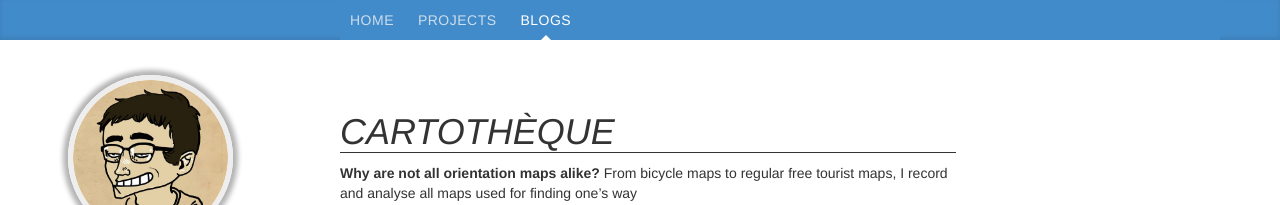
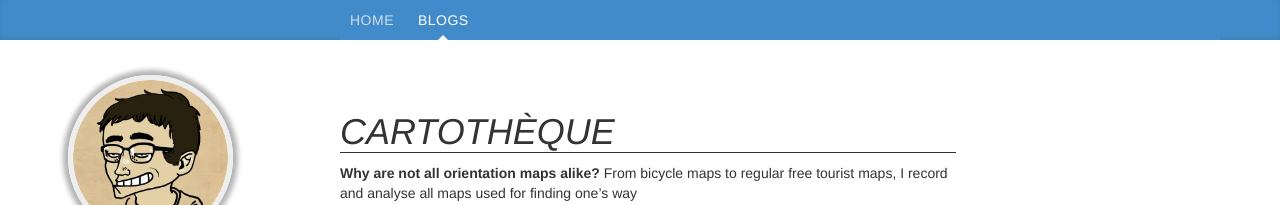
Before and after one commit to katossky/katossky.github.io, a Jekyll site: the page built from blogs/cartotheque.html, in a window 1280 px wide. Shown: the top 205 px of the page. Built offline with Jekyll 4.4.1, drawn with Linux system fonts in a browser that asks for light colours.

Commit message:
rename and redesign the journey planner
It is now a distinct project with its own page, outside the rest of
the website.

```diff
--- a/_layouts/default.html
+++ b/_layouts/default.html
@@ -31,15 +31,11 @@ blogs:
     <script src='/js/jquery-2.2.3.min.js'></script>
   </head>
   <body>
+    {% if page.url != '/plan-your-journey-on-the-pilgrim-way' %}
     <header>
       {% assign slice = page.url | slice:1, 6 %}
       <nav><ul>
         <li{% if page.url == '/' %}   class="active" {% endif %}><a href="/">Home </a>
-        </li>
-        <li{% if page.url == '/eurovelo.html' %} class="active" {% endif %}><a href="#">Projects</a>
-           <ul>
-              <li><a href="/eurovelo.html">Eurovelo 3</a></li>
-          </ul>
         </li>
         <li{% if slice == 'blogs/' %} class="active" {% endif %}><a href="#">Blogs</a>
            <ul>
@@ -55,9 +51,10 @@ blogs:
         <!--<li><a href="#">Résumé</a></li>-->
       </ul></nav>
     </header>
+    {% endif %}
     <div id='left-column'>
+      {% if page.url != '/plan-your-journey-on-the-pilgrim-way' %}
       <div id='me'><a href="/"><img src='/img/arthur.png'/></a></div>
-      {% if page.url != '/eurovelo' %}
       <p><strong>Arthur</strong> is a statistician, data scientist, environmental economist, organic food grower, amateur graphist and urbanist. He loves food, bike touring, coding, handcrafts, arts, epistemology, maps and social sciences. He speaks French, English, Danish, basic Spanish, and is learning Italian and German.</p>
       <!-- probably this text should change depending on the page -->
       <p>He doesn't always talk about himself in the third person.</p>
@@ -73,7 +70,7 @@ blogs:
         <p>{{ page.footer }} Website hosted by GitHub and run with Jekyll & Less. Picture from the <a href='http://www.editions-delcourt.fr/bouletmaton'>Bouletmaton</a>, &copy; Delcourt 2016.</p>
       </footer>
     </div>
-    <main {% if page.url == '/' %} id='home' {% elsif page.url == '/eurovelo' %} id='project-container' {% elsif slice == 'blogs/'%} id='blog-index' {% else %} id='post' {% endif %}>
+    <main {% if page.url == '/' %} id='home' {% elsif page.url == '/blogs/' %} id='blogs' {% elsif page.url == '/plan-your-journey-on-the-pilgrim-way' %} id='project-container' {% elsif slice == 'blogs/'%} id='blog-index' {% else %} id='post' {% endif %}>
       {{ content }}
     </main>
   </body>
--- a/css/main.scss
+++ b/css/main.scss
@@ -94,7 +94,7 @@ main#home{
 }
 main#project-container{
   position: absolute;
-  top:    $header-height;
+  top:    0;
   bottom: 0;
   left:   0;
   right:  0;
```
Also changed, not shown: index.md (+1 -13 lines), plan-your-journey-on-the-pilgrim-way.html (renamed from eurovelo.html).
